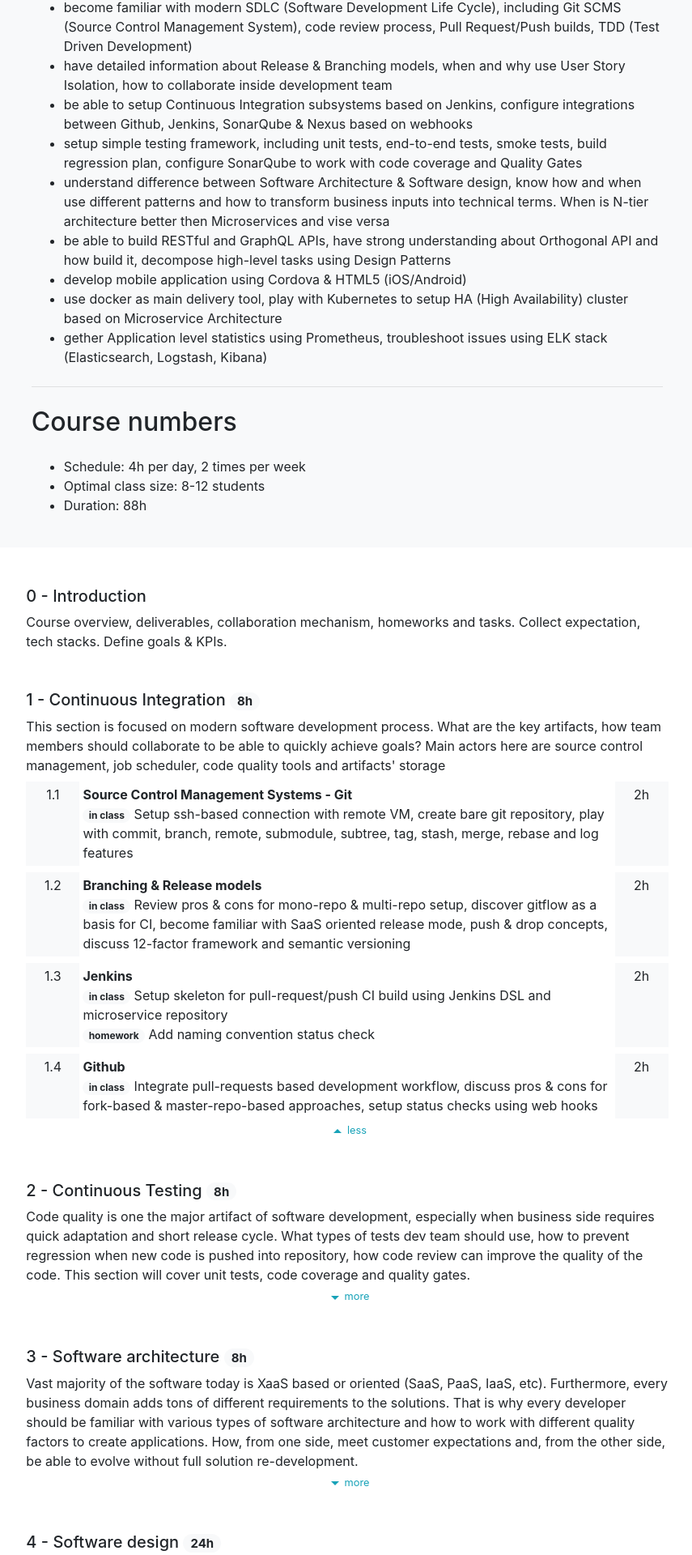
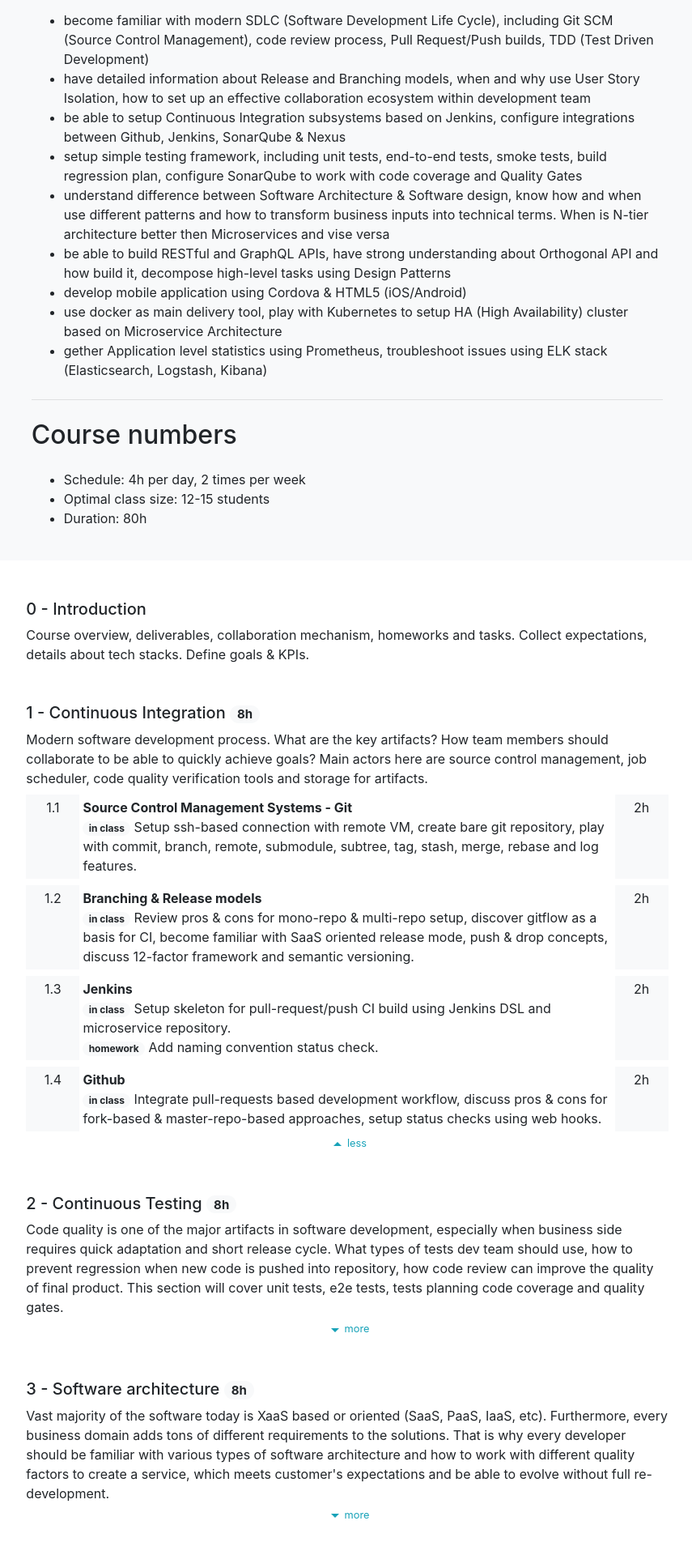
Before and after one commit to swe-course/swe-course.github.io, a React (Create React App) app: page / in a window 1280 px wide. Shown: the part 667-2587 px from the top of the page at 81% size, without its empty margins (211-1066 px from the left). Built offline with nearby package versions, Linux system fonts and the light colour scheme.

Commit message:
v19.12.7

```diff
--- a/package.json
+++ b/package.json
@@ -10,7 +10,8 @@
     "react-bootstrap": "^1.0.0-beta.16",
     "react-dom": "^16.9.0",
     "react-router-dom": "^5.1.2",
-    "react-scripts": "^3.3.0"
+    "react-scripts": "^3.3.0",
+    "react-vertical-timeline-component": "^2.5.0"
   },
   "scripts": {
     "start": "react-scripts start",
--- a/src/App.js
+++ b/src/App.js
@@ -29,7 +29,7 @@
         <Route exact path='/blog' component={Blog} />
         <Route exact path='/links' component={Links} />
       </Switch>
-      <Footer version="v19.12.6"/>
+      <Footer version="v19.12.7"/>
     </div>
   );
 }
--- a/src/pages/Calendar/Calendar.js
+++ b/src/pages/Calendar/Calendar.js
@@ -1,9 +1,51 @@
+import React from 'react';
 import './Calendar.css';
 import BasePage from './../BasePage/BasePage';
+import WorkIcon from '@material-ui/icons/Work';
+import SchoolIcon from '@material-ui/icons/School';
+import StarIcon from '@material-ui/icons/Star';
+import DoneAllIcon from '@material-ui/icons/DoneAll';
+
+import { VerticalTimeline, VerticalTimelineElement }  from 'react-vertical-timeline-component';
+import 'react-vertical-timeline-component/style.min.css';
 
 export default class Calendar extends BasePage {
   constructor(props){
     super(props);
     this.pageName = 'Calendar';
   }
+
+  render() {
+    return (
+        <div className="container-fluid bg-light">
+          <div className="row">
+            <div className="col">
+
+<VerticalTimeline
+  className=""
+  animate={ false }
+  layout={'2-columns'}
+>
+  <VerticalTimelineElement
+    className="vertical-timeline-element--work"
+    date="2020/01/16"
+    iconStyle={{ background: 'rgb(33, 150, 243)', color: '#fff' }}
+    icon={<SchoolIcon />}
+  >
+    <h3 className="vertical-timeline-element-title">Software Engineering - Basics</h3>
+    <h5 className="vertical-timeline-element-subtitle">Alteryx Ukraine, Kyiv, UA</h5>
+    <p>
+      <h5>Continuous Integration - 8h</h5>
+    </p>
+    <p>
+      Modern software development process. What are the key artifacts? How team members should collaborate to be able to quickly achieve goals? Main actors here are source control management, job scheduler, code quality verification tools and storage for artifacts.
+    </p>
+  </VerticalTimelineElement>
+</VerticalTimeline>
+</div>
+</div>
+</div>
+
+    )
+  }
 }
--- a/src/pages/Home/Home.js
+++ b/src/pages/Home/Home.js
@@ -16,8 +16,9 @@
         {
           "title": "Motivation",
           "text": [
-            "Extremelly high rate of changes in IT leads to the next issue: young engineers miss fundamental ideas, principles and invariants. 'Ten thousands hours rule' seems like not working any more. You need much more time to see big picture.",
-            "That is why the main goal of the course is help to develop strong understanding of modern software development process, show where software development complexity really is and what trends will define industry in next 5 years."
+            "Extremelly high rate of changes in IT brigs up next challange: young engineers miss fundamental ideas, principles and invariants in Software Development domain.",
+            "'Ten thousands hours rule' seems like not working any more. You need much more time to see big picture.",
+            "That is why the main goal of the course is help to develop strong understanding of modern software development process, discovery key sources of complexity and be aligned with IT trends."
           ],
           "points": [
           ]
@@ -40,9 +41,9 @@
             "Participants will"
           ],
           "points": [
-            "become familiar with modern SDLC (Software Development Life Cycle), including Git SCMS (Source Control Management System), code review process, Pull Request/Push builds, TDD (Test Driven Development)",
-            "have detailed information about Release & Branching models, when and why use User Story Isolation, how to collaborate inside development team",
-            "be able to setup Continuous Integration subsystems based on Jenkins, configure integrations between Github, Jenkins, SonarQube & Nexus based on webhooks",
+            "become familiar with modern SDLC (Software Development Life Cycle), including Git SCM (Source Control Management), code review process, Pull Request/Push builds, TDD (Test Driven Development)",
+            "have detailed information about Release and Branching models, when and why use User Story Isolation, how to set up an effective collaboration ecosystem within development team",
+            "be able to setup Continuous Integration subsystems based on Jenkins, configure integrations between Github, Jenkins, SonarQube & Nexus",
             "setup simple testing framework, including unit tests, end-to-end tests, smoke tests, build regression plan, configure SonarQube to work with code coverage and Quality Gates",
             "understand difference between Software Architecture & Software design, know how and when use different patterns and how to transform business inputs into technical terms. When is N-tier architecture better then Microservices and vise versa",
             "be able to build RESTful and GraphQL APIs, have strong understanding about Orthogonal API and how build it, decompose high-level tasks using Design Patterns",
@@ -58,7 +59,7 @@
           ],
           "points": [
             "Schedule: 4h per day, 2 times per week",
-            "Optimal class size: 8-12 students",
+            "Optimal class size: 12-15 students",
             "Duration: "
           ]
         }
@@ -66,37 +67,37 @@
       sections: [
         {
           title: "Introduction",
-          text: "Course overview, deliverables, collaboration mechanism, homeworks and tasks. Collect expectation, tech stacks. Define goals & KPIs.",
+          text: "Course overview, deliverables, collaboration mechanism, homeworks and tasks. Collect expectations, details about tech stacks. Define goals & KPIs.",
           visible: true,
           subsections: [
           ]
         },
         {
           title: "Continuous Integration",
-          text: "This section is focused on modern software development process. What are the key artifacts, how team members should collaborate to be able to quickly achieve goals? Main actors here are source control management, job scheduler, code quality tools and artifacts' storage",
+          text: "Modern software development process. What are the key artifacts? How team members should collaborate to be able to quickly achieve goals? Main actors here are source control management, job scheduler, code quality verification tools and storage for artifacts.",
           visible: true,
           subsections: [
             {
               title: "Source Control Management Systems - Git",
-              inclass: "Setup ssh-based connection with remote VM, create bare git repository, play with commit, branch, remote, submodule, subtree, tag, stash, merge, rebase and log features",
+              inclass: "Setup ssh-based connection with remote VM, create bare git repository, play with commit, branch, remote, submodule, subtree, tag, stash, merge, rebase and log features.",
               homework: "",
               duration: 2
             },
             {
               title: "Branching & Release models",
-              inclass: "Review pros & cons for mono-repo & multi-repo setup, discover gitflow as a basis for CI, become familiar with SaaS oriented release mode, push & drop concepts, discuss 12-factor framework and semantic versioning",
+              inclass: "Review pros & cons for mono-repo & multi-repo setup, discover gitflow as a basis for CI, become familiar with SaaS oriented release mode, push & drop concepts, discuss 12-factor framework and semantic versioning.",
               homework: "",
               duration: 2
             },
             {
               title: "Jenkins",
-              inclass: "Setup skeleton for pull-request/push CI build using Jenkins DSL and microservice repository",
-              homework: "Add naming convention status check",
+              inclass: "Setup skeleton for pull-request/push CI build using Jenkins DSL and microservice repository.",
+              homework: "Add naming convention status check.",
               duration: 2
             },
             {
               title: "Github",
-              inclass: "Integrate pull-requests based development workflow, discuss pros & cons for fork-based & master-repo-based approaches, setup status checks using web hooks",
+              inclass: "Integrate pull-requests based development workflow, discuss pros & cons for fork-based & master-repo-based approaches, setup status checks using web hooks.",
               homework: "",
               duration: 2
             }
@@ -104,30 +105,30 @@
         },
         {
           title: "Continuous Testing",
-          text: "Code quality is one the major artifact of software development, especially when business side requires quick adaptation and short release cycle. What types of tests dev team should use, how to prevent regression when new code is pushed into repository, how code review can improve the quality of the code. This section will cover unit tests, code coverage and quality gates.",
+          text: "Code quality is one of the major artifacts in software development, especially when business side requires quick adaptation and short release cycle. What types of tests dev team should use, how to prevent regression when new code is pushed into repository, how code review can improve the quality of final product. This section will cover unit tests, e2e tests, tests planning code coverage and quality gates.",
           visible: false,
           subsections: [
             {
               title: "SonarQube, Code coverage, Instrumentalization",
-              inclass: "static code analysis, sonarqube status check, code coverage upload step, Quality Gates",
-              homework: "create new Quality Gate profile, add additional conditions",
+              inclass: "Add static code analysis step indo CI flow as GitHub status check, upload unit tests code coverage, setup Quality Gates.",
+              homework: "Create new Quality Gate profile, extend it with additional conditions.",
               duration: 2
             },
             {
               title: "Code review process, User Story Isolation mechanics",
               inclass: "",
-              homework: "setup Pull Request code review",
+              homework: "Setup Pull Request code review process.",
               duration: 1
             },
             {
               title: "TDD - Test Driven development",
-              inclass: "nodejs based micro service for authentication, unit-tests infrastructure, e2e tests and code coverage calculation",
+              inclass: "Create nodejs based micro service for authentication, setup unit-tests infrastructure, add e2e tests and code coverage calculation.",
               homework: "",
               duration: 2
             },
             {
               title: "Test planning, Performance, Regression & Security testing, Vulnerability scanning, Automation e2e & UI testing, Manual testing",
-              inclass: "third parties scan solution, high level test plan, simple regression plan, smoke tests scope",
+              inclass: "Integrate third parties scan solution, create high level test plan, setup simple regression plan, define smoke tests scope.",
               homework: "",
               duration: 3
             }
@@ -135,24 +136,24 @@
         },
         {
           title: "Software architecture",
-          text: "Vast majority of the software today is XaaS based or oriented (SaaS, PaaS, IaaS, etc). Furthermore, every business domain adds tons of different requirements to the solutions. That is why every developer should be familiar with various types of software architecture and how to work with different quality factors to create applications. How, from one side, meet customer expectations and, from the other side, be able to evolve without full solution re-development.",
+          text: "Vast majority of the software today is XaaS based or oriented (SaaS, PaaS, IaaS, etc). Furthermore, every business domain adds tons of different requirements to the solutions. That is why every developer should be familiar with various types of software architecture and how to work with different quality factors to create a service, which meets customer's expectations and be able to evolve without full re-development.",
           visible: false,
           subsections: [
             {
               title: "Software external quality factors: correctness, robustness, extensibility, reusability, etc.",
-              inclass: "value of quality factors, modern software challanges, trends",
+              inclass: "Learn how quality factors define architecture and help to select optimal pattern, understand modern software development challenges, unfold software development evolution and trends.",
               homework: "",
               duration: 2
             },
             {
               title: "Architecture types: Standalone, N-tier, SOA, Microservices, Serverless, Web-Queue-Worker, Event-driven architecture, Big Data/Big Compute",
-              inclass: "what is software architecture? which issues every model are addressed? when use and how properly align whole development process with selected type, hybrid solutions, discuss appropriate architecture for PoC",
+              inclass: "What is software architecture? How does every architecture model help to address customer's challanges? When to use and how properly align whole development process with selected type. Hybrid solutions. Select optimal architecture for PoC.",
               homework: "",
               duration: 4
             },
             {
               title: "Requirements gathering, Pre-sales, Estimates, RFI/RFP",
-              inclass: "how is software development integrated into other businesses? how sales work in software domain: product, oursource, outstaff define list of unique sales points for developed product, apply priorities, setup roadmap",
+              inclass: "How is software development integrated into other businesses? How sales deparment work in software domain: product, oursource, outstaff. Define list of unique sales points for PoC, apply priorities, setup roadmap.",
               homework: "",
               duration: 2
             }
@@ -161,18 +162,18 @@
         {
           title: "Software design",
           image: "software-design.png",
-          text: "Most of the best practises are invariant to the tech stacks. This section contains material aims to teach how to effectively use different instruments, like OOP, data structures, design graphical representation, distributed calculation etc. Current state of the art is Polyglot Persistence & Polyglot Programming, when development should know how to use more than one tool or language.",
+          text: "Most of the best practises are invariant to the tech stacks. This section contains material aims to teach how to effectively use different instruments, like OOP, data structures, design graphical representation, distributed calculation etc. Current state of the art is Polyglot Persistence & Polyglot Programming, when developer should know how to use more than one tool or language.",
           visible: false,
           subsections: [
             {
               title: "General project organization structure, component model, multi-component management system, minimum viable templates",
-              inclass: "project repository structure, skeleton for initial set of microservices & DBs, scripts for DevOps flow",
+              inclass: "Setup project repository structure. Build skeleton for initial set of microservices & DBs. Create basic scripts for DevOps flow.",
               homework: "",
-              duration: 2
+              duration: 1
             },
             {
               title: "Data structures, key programming paradigms: procedural, object-oriented, functional, logic. Compilers vs Interpreters, Processes & Threads",
-              inclass: "why do we need multiple computational model, muli-paradigms languages, how compiler & interpreter work, key data structures, Big O notation",
+              inclass: "Why do we need multiple computational model. Muli-paradigms languages. How do compiler & interpreter work. Key data structures. Big O notation.",
               homework: "",
               duration: 1
             },
@@ -183,20 +184,14 @@
               duration: 1
             },
             {
-              title: "Inheritance vs Composition vs Aggregation, Composition vs Decomposition",
-              inclass: "key integration options between components, development process using up-down or down-up approaches",
-              homework: "",
-              duration: 1
-            },
-            {
-              title: "Documentation, Error handling",
-              inclass: "swagger",
-              homework: "setup CI steps to autogenerate & publish documentation",
+              title: "Inheritance vs Composition vs Aggregation, Composition vs Decomposition, Documentation, Error handling",
+              inclass: "Key integration options between components. Development process using up-down or down-up approaches. Swagger.",
+              homework: "Setup CI steps to autogenerate & publish documentation",
               duration: 1
             },
             {
               title: "Polyglot programming, Polyglot persistence",
-              inclass: "java|go based microservice for REST API",
+              inclass: "Java|Go based microservice for REST API.",
               homework: "",
               duration: 1
             },
@@ -208,7 +203,7 @@
             },
             {
               title: "Authentication and Authorization,  RBAC vs ABAC, OAuth",
-              inclass: "Role Based Access Control, Attribute-Based Access Control select specific method or combination, select predefined roles (SaaS admin, tenant admin etc.), create initial access scheme",
+              inclass: "Role Based Access Control. Attribute-Based Access Control select specific method or combination. Select predefined roles (SaaS admin, tenant admin etc.), Create initial access scheme",
               homework: "",
               duration: 2
             },
@@ -216,44 +211,32 @@
               title: "Message brokering",
               inclass: "Kafka as part of micro-services solution, communication process between services",
               homework: "",
-              duration: 2
+              duration: 1
             },
             {
               title: "Mobile-first, mobile-only",
-              inclass: "mobile application using Cordova",
+              inclass: "Add mobile application using Cordova",
               homework: "",
-              duration: 2
+              duration: 1
             },
             {
               title: "Multi-tenancy, Audit, Branding, GDPR Compliance",
               inclass: "",
               homework: "",
-              duration: 3
+              duration: 2
             },
             {
-              title: "Waterfall, RUP, Agile",
-              inclass: "every approach strong and weak points",
+              title: "Waterfall, RUP, Agile, Technical debt, Legacy systems, Refactoring",
+              inclass: "every approach strong and weak points. Discovery major sources of technical debt. How does legacy system form. Software maintenance & evolution. Refactoring as main tool for solving complex problems.",
               homework: "",
               duration: 1
             },
             {
-              title: "Technical debt, Legacy systems, Refactoring",
-              inclass: "major sources of technical debt, legacy system, support & evolution, refactoring as main tool for complex problems",
-              homework: "",
-              duration: 1
-            },
-            {
-              title: "Multithreading, Client-Server, P2P, Distributed computing, Lock-free algorithms, Caching, Journaling, Metaprogramming/Generics",
+              title: "Multithreading, Client-Server, P2P, Distributed computing, Lock-free algorithms, Caching, Journaling, Metaprogramming/Generics, Interprocess communication: mutex, semaphore, pipe, shared memory",
               inclass: "",
               homework: "",
-              duration: 3
+              duration: 2
             },
-            {
-              title: "Interprocess communication: mutex, semaphore, pipe, shared memory etc.",
-              inclass: "",
-              homework: "",
-              duration: 1
-            }
           ]
         },
         {
--- a/src/pages/Links/Links.js
+++ b/src/pages/Links/Links.js
@@ -46,6 +46,11 @@
               title: 'Polyglot Programming/Persistence',
               url: 'https://martinfowler.com/bliki/PolyglotPersistence.html',
               tags: ['reusability']
+            },
+            {
+              title: 'Software Architecture - The Difference Between Architecture and Design',
+              url: 'https://codeburst.io/software-architecture-the-difference-between-architecture-and-design-7936abdd5830',
+              tags: []
             },
             {
               title: 'Application Architecture',
```
Also changed, not shown: 1 other file (tests, documents, lock files or other folders).
